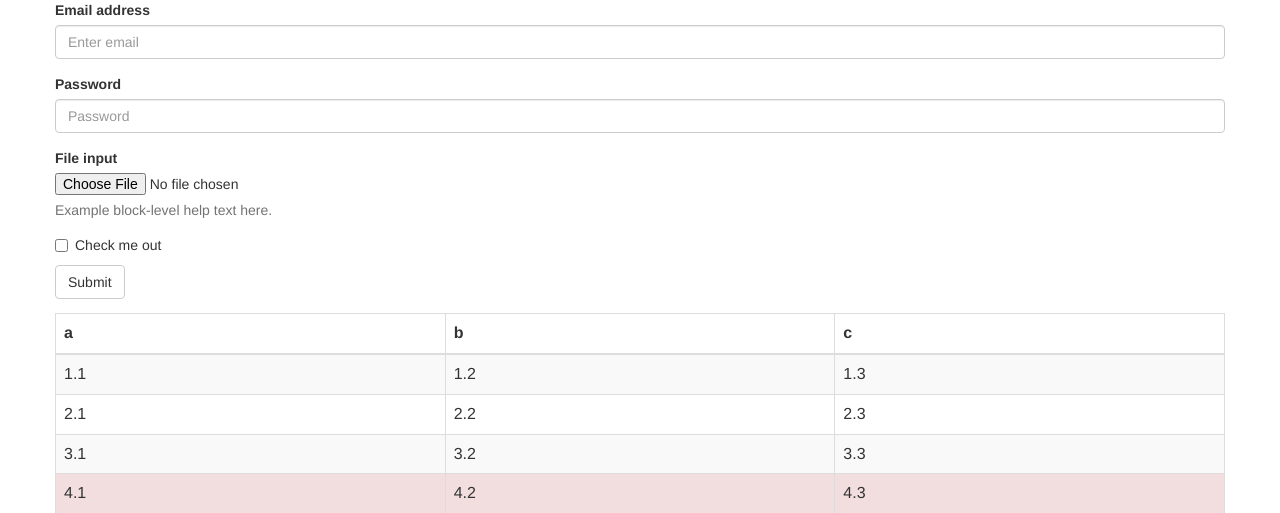
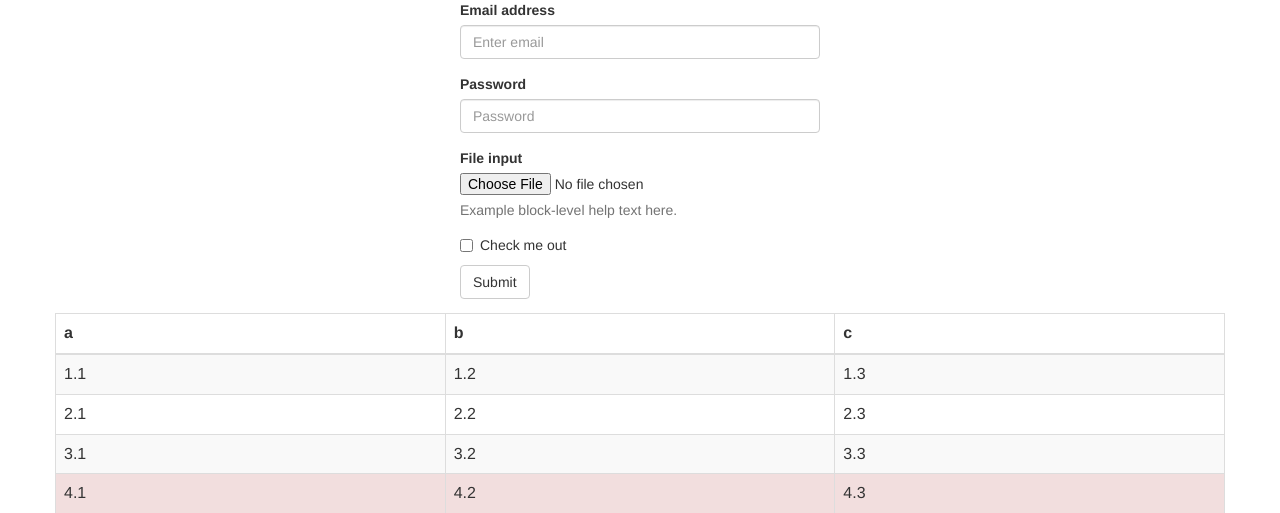
Before and after one commit to slaviber/CyberProgramming, a web app: page / in a window 1280 px wide. Shown: the top 513 px of the page. Run offline with its HTML, style and script files only (its server is not run), Linux system fonts and the light colour scheme; data that the repository does not hold is empty.

Commit message:
Mixing of form components and the grid system

```diff
--- a/05_SampleBootstrap/WebContent/index.html
+++ b/05_SampleBootstrap/WebContent/index.html
@@ -10,6 +10,9 @@
 <body>
 	<div class="container">
 		<div class="row">
+			<!-- Styled form -->
+			<!-- offset: 4, size: 4, space after: 4 so it is centered -->
+			<div class="col-md-offset-4 col-md-4">
 				<!-- Styled form -->
 				<form>
 					<div class="form-group">
@@ -32,7 +35,7 @@
 					</div>
 					<button type="submit" class="btn btn-default">Submit</button>
 				</form>
-
+			</div>
 		</div>
 		<div class="row">
 			<!-- looks much better -->
```
Lines whose indentation alone changed are shown as unchanged.
